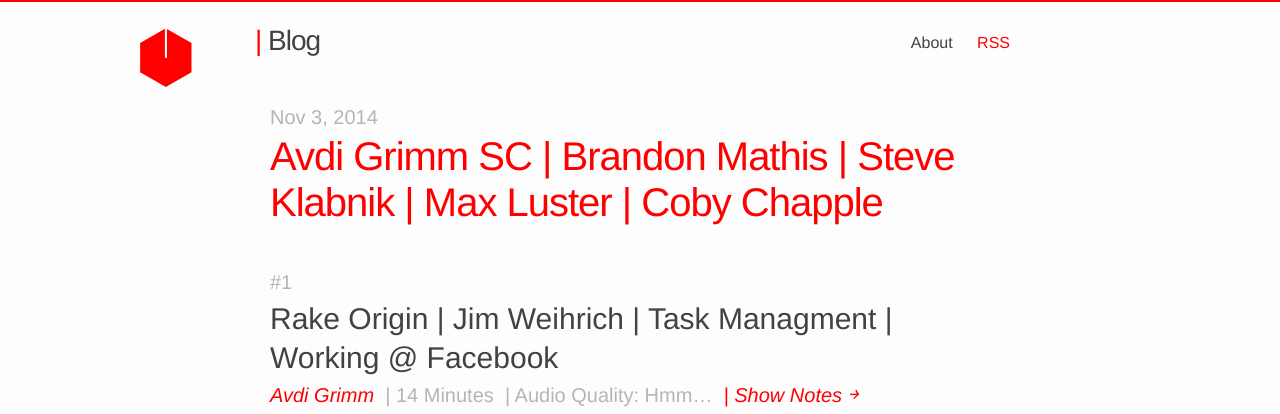
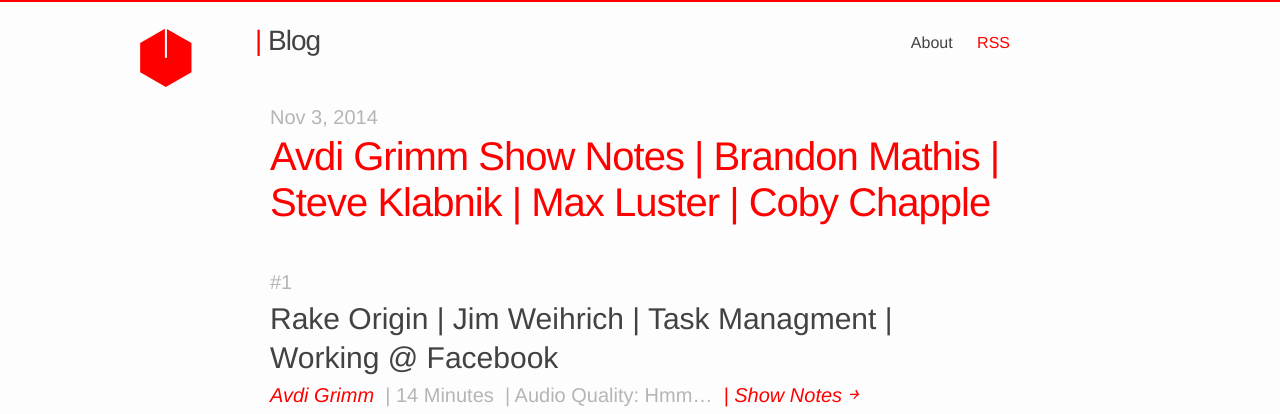
Before and after one commit to vis-kid/between_blog, a Jekyll site: the page built from _posts/2014-11-03-between-what_episode.md, in a window 1280 px wide and 900 px high, cut to the strip 0-414 px from the top of the window. Built offline with Jekyll 4.4.1, drawn with Linux system fonts in a browser that asks for light colours.

Commit message:
Adds dummy data for show notes on dummy post

```diff
--- a/_posts/2014-11-03-between-what_episode.md
+++ b/_posts/2014-11-03-between-what_episode.md
@@ -1,12 +1,13 @@
 ---
 layout: post
 
-title: Avdi Grimm SC | Brandon Mathis | Steve Klabnik | Max Luster | Coby Chapple
+title: Avdi Grimm Show Notes | Brandon Mathis | Steve Klabnik | Max Luster | Coby Chapple
 
 interviewee01_episode_number: 01
 interviewee01_name: Avdi Grimm
 interviewee01_episode_length: 14
 interviewee01_episode_audio_quality: Hmm…
+interviewee01_episode_shownotes: http://between-screens.herokuapp.com/episodes/1
 interviewee01_keywords: Rake Origin | Jim Weihrich | Task Managment | Working @ Facebook
 interviewee01_SC_id: 163421846
 
@@ -14,6 +15,7 @@
 interviewee02_name: Coby Chapple
 interviewee02_episode_length: 14
 interviewee02_episode_audio_quality: So-So
+interviewee02_episode_shownotes: http://between-screens.herokuapp.com/episodes/1
 interviewee02_keywords: Rake Origins | Jim Weihrich | File Utils Module | Rake Tasks | Rake Origins | Jim Weihrich | File Utils Module | Rake Tasks
 interviewee02_SC_id: 163421846
 
@@ -21,6 +23,7 @@
 interviewee03_name: Ryan Singer
 interviewee03_episode_length: 14
 interviewee03_episode_audio_quality: Sorry
+interviewee03_episode_shownotes: http://between-screens.herokuapp.com/episodes/1
 interviewee03_keywords: Rake Origins | Jim Weihrich | File Utils Module | Rake Tasks
 interviewee03_SC_id: 163421846
 
@@ -28,6 +31,7 @@
 interviewee04_name: Natalie Weizenbaum
 interviewee04_episode_length: 14
 interviewee04_episode_audio_quality: Good
+interviewee04_episode_shownotes: http://between-screens.herokuapp.com/episodes/1
 interviewee04_keywords: Rake Origins | Jim Weihrich | File Utils Module | Rake Tasks
 interviewee04_SC_id: 163421846
 
@@ -35,6 +39,7 @@
 interviewee05_name: Steve Klabnik
 interviewee05_episode_length: 14
 interviewee05_episode_audio_quality: O.K.
+interviewee05_episode_shownotes: http://between-screens.herokuapp.com/episodes/1
 interviewee05_keywords: Rake Origins | Jim Weihrich | File Utils Module | Rake Tasks
 interviewee05_SC_id: 163421846
 
```
